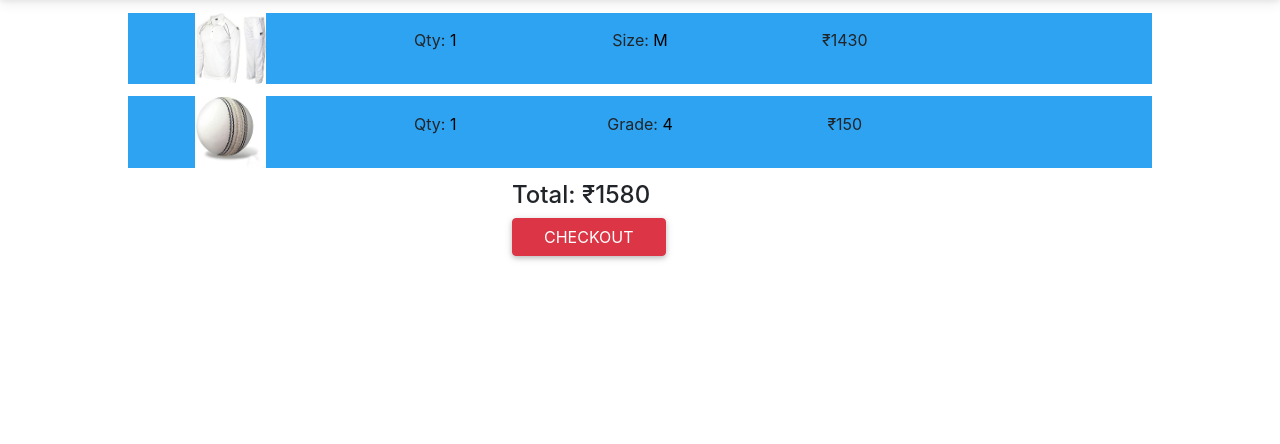
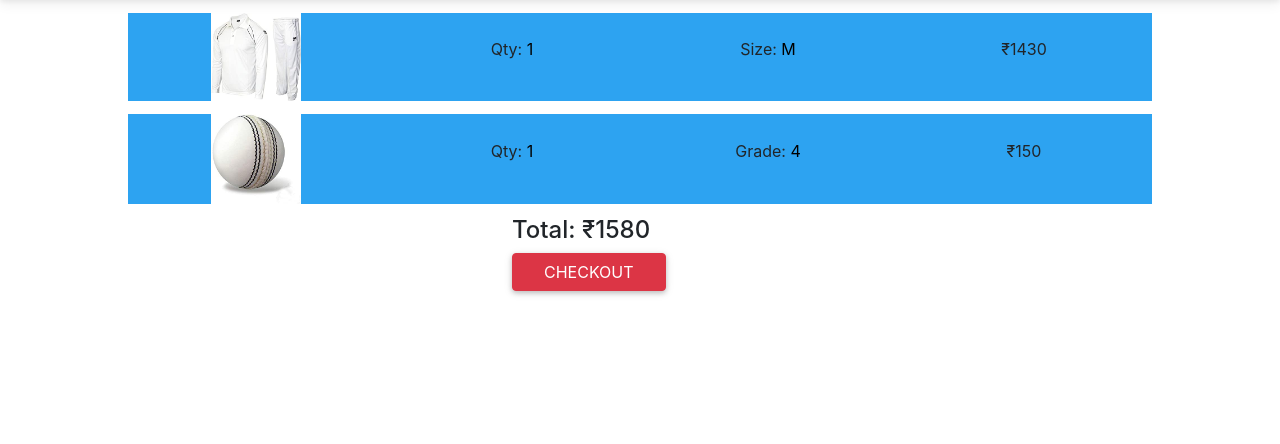
Before and after one commit to GopinathV-1/second-final, a PHP site: page /cart.html in a window 1280 px wide. Shown: the part 56-500 px from the top of the page. Run offline with PHP 8.4, Linux system fonts and the light colour scheme; some libraries are stand-ins or nearby versions.

Commit message:
Update style.css

```diff
--- a/style.css
+++ b/style.css
@@ -30,7 +30,7 @@ input{
 }
 .grid-cart{
     display: grid;
-    grid-template-columns: 1fr 1fr 1fr 1fr 1fr;
+    grid-template-columns: 1fr 1fr 1fr 1fr;
     justify-items: center;
     align-items: center;
     text-align: center;
```
